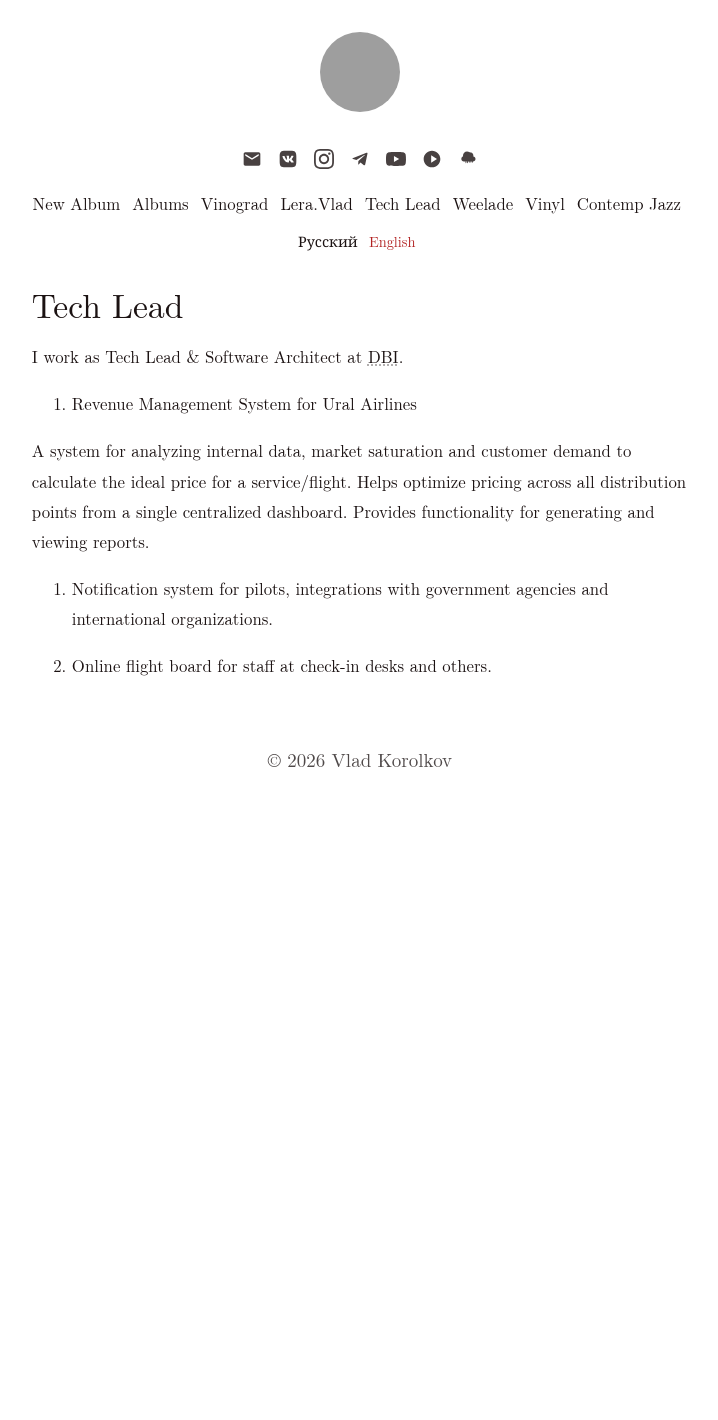
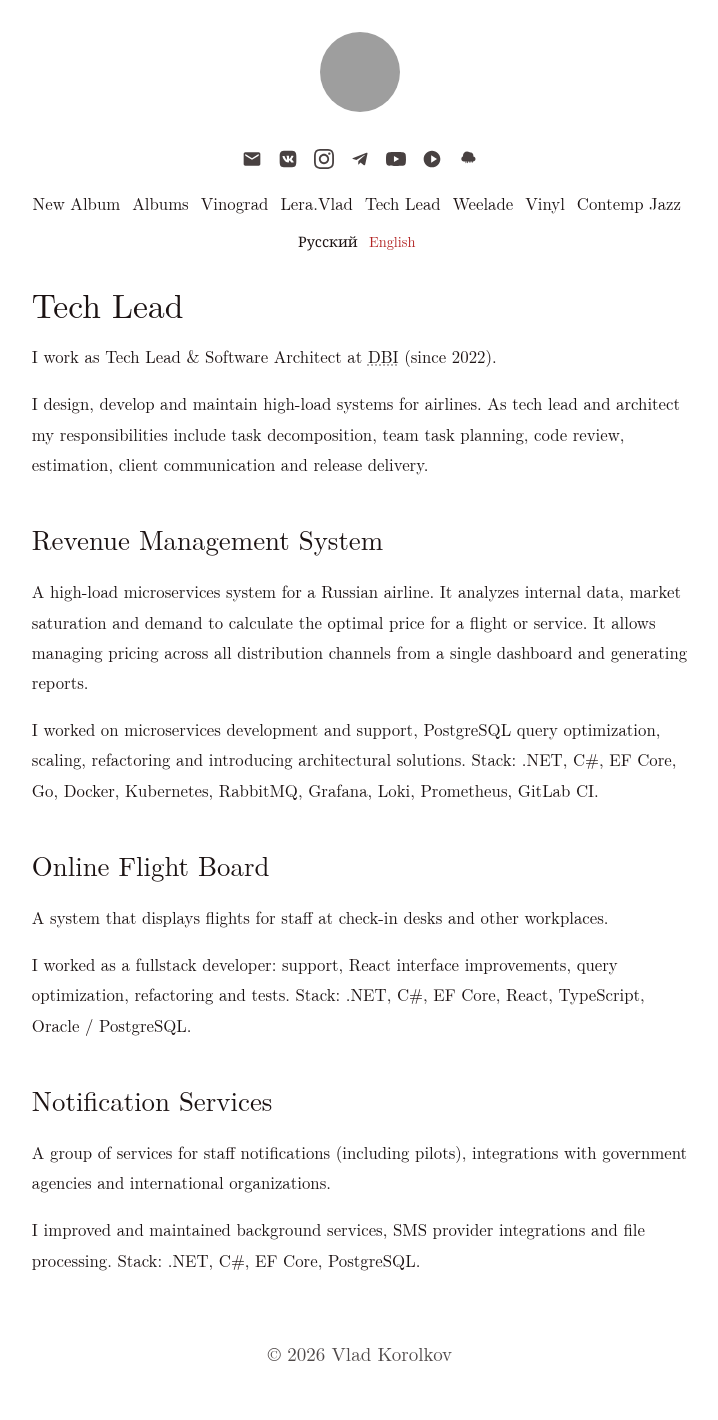
Before and after one commit to vladkorolkov/vladkorolkov-music, a Jekyll site: the page built from en/tech-lead.md, in a window 1280 px wide. Shown: the whole page, without its empty margins (280-998 px from the left). Built offline with Jekyll 4.4.1, drawn with Linux system fonts in a browser that asks for light colours; before the commit the page ends 900 px from its top, so only the background shows below that; grey boxes are pictures that could not be loaded.

Commit message:
Update Tech Lead section with resume content (EN)

```diff
--- a/en/tech-lead.md
+++ b/en/tech-lead.md
@@ -6,12 +6,24 @@ lang: en
 
 # Tech Lead
 
-I work as Tech Lead & Software Architect at <a href="https://dbi.ru/" class="external" target="_blank" rel="noopener">DBI</a>.
+I work as Tech Lead & Software Architect at <a href="https://dbi.ru/" class="external" target="_blank" rel="noopener">DBI</a> (since 2022).
 
-1. Revenue Management System for Ural Airlines
+I design, develop and maintain high-load systems for airlines. As tech lead and architect my responsibilities include task decomposition, team task planning, code review, estimation, client communication and release delivery.
 
-A system for analyzing internal data, market saturation and customer demand to calculate the ideal price for a service/flight. Helps optimize pricing across all distribution points from a single centralized dashboard. Provides functionality for generating and viewing reports.
+## Revenue Management System
 
-2. Notification system for pilots, integrations with government agencies and international organizations.
+A high-load microservices system for a Russian airline. It analyzes internal data, market saturation and demand to calculate the optimal price for a flight or service. It allows managing pricing across all distribution channels from a single dashboard and generating reports.
 
-3. Online flight board for staff at check-in desks and others.
+I worked on microservices development and support, PostgreSQL query optimization, scaling, refactoring and introducing architectural solutions. Stack: .NET, C#, EF Core, Go, Docker, Kubernetes, RabbitMQ, Grafana, Loki, Prometheus, GitLab CI.
+
+## Online Flight Board
+
+A system that displays flights for staff at check-in desks and other workplaces.
+
+I worked as a fullstack developer: support, React interface improvements, query optimization, refactoring and tests. Stack: .NET, C#, EF Core, React, TypeScript, Oracle / PostgreSQL.
+
+## Notification Services
+
+A group of services for staff notifications (including pilots), integrations with government agencies and international organizations.
+
+I improved and maintained background services, SMS provider integrations and file processing. Stack: .NET, C#, EF Core, PostgreSQL.
```
